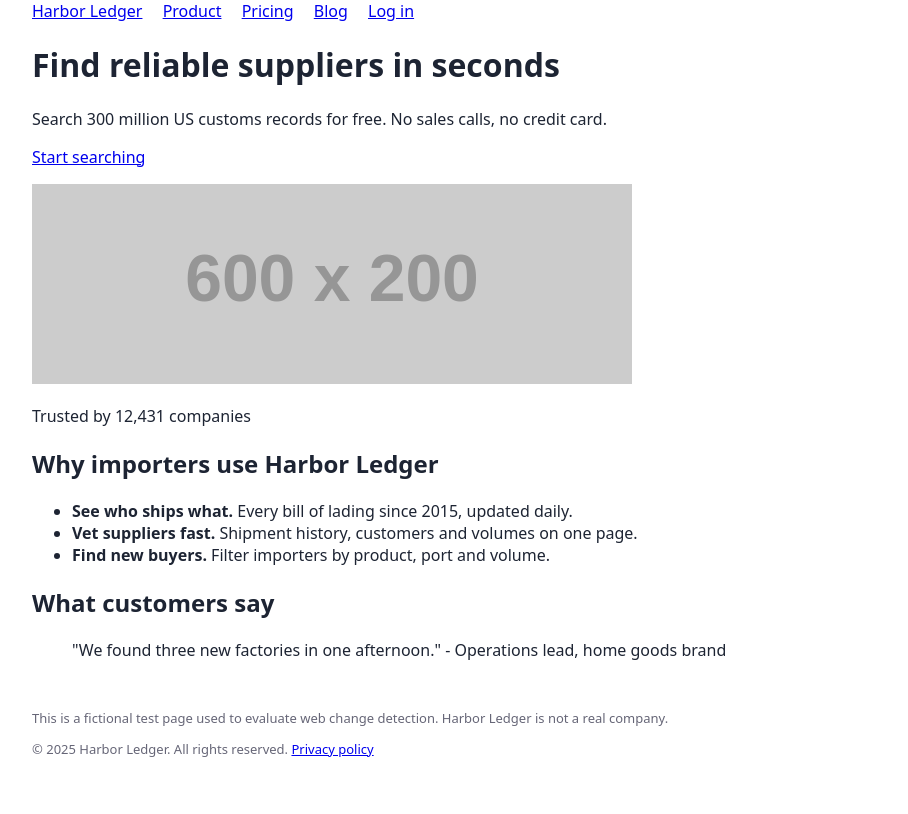
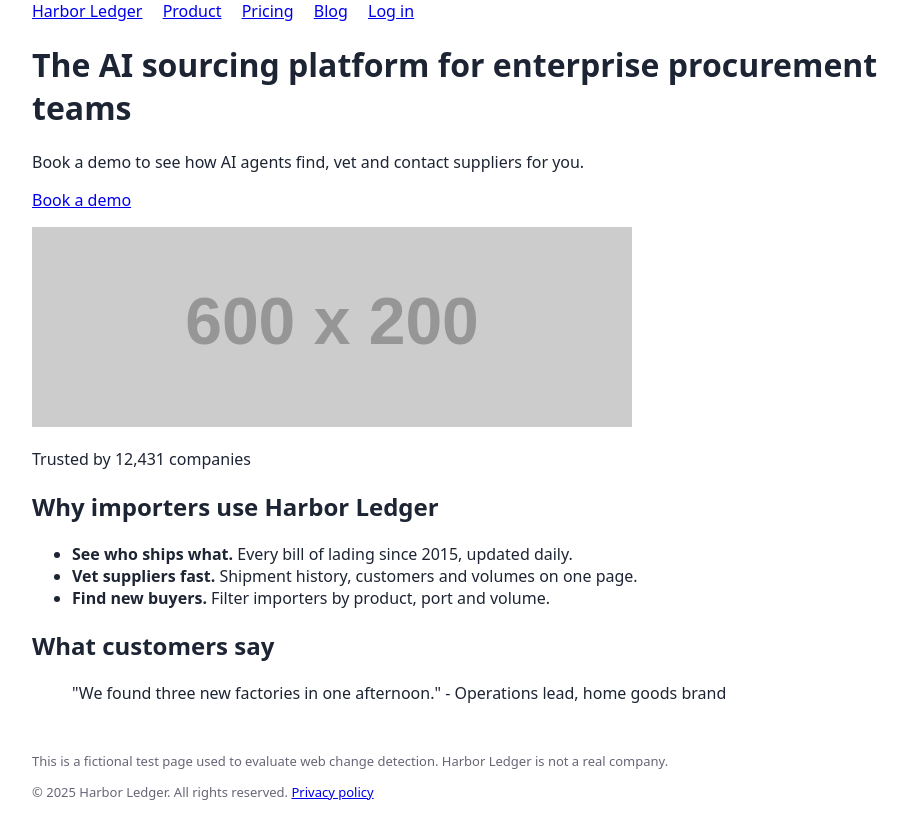
Before and after one commit to essashahid/fire-crawl-test, a plain HTML site: page index.html in a window 1280 px wide. Shown: the whole page, without its empty margins (178-1086 px from the left). Drawn offline with Linux system fonts and the light colour scheme; placeholder pictures from the web are drawn by us.

Commit message:
Test page: v1_messaging

```diff
--- a/index.html
+++ b/index.html
@@ -18,9 +18,9 @@
   </nav>
 </header>
 <main>
-  <h1>Find reliable suppliers in seconds</h1>
-  <p>Search 300 million US customs records for free. No sales calls, no credit card.</p>
-  <p><a href="search.html">Start searching</a></p>
+  <h1>The AI sourcing platform for enterprise procurement teams</h1>
+  <p>Book a demo to see how AI agents find, vet and contact suppliers for you.</p>
+  <p><a href="demo.html">Book a demo</a></p>
   <img src="https://placehold.co/600x200/png?text=Harbor+Ledger&v=1" alt="Product screenshot">
   <p>Trusted by 12,431 companies</p>
   <h2>Why importers use Harbor Ledger</h2>
```
